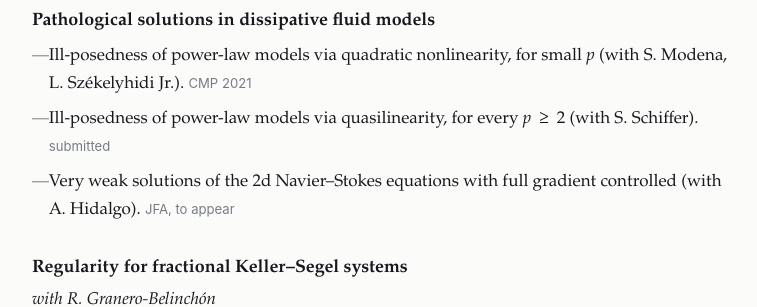
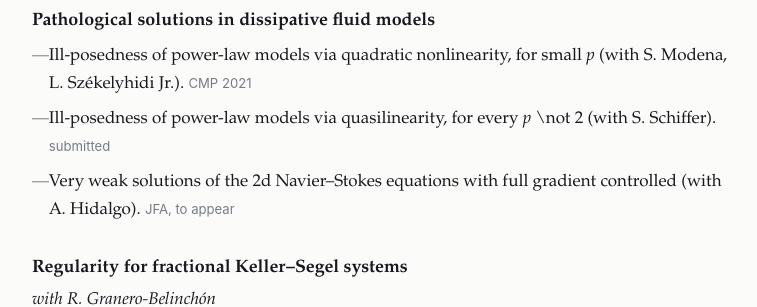
Before and after one commit to janburczak/janburczak.github.io, a Jekyll site: the page built from index.md, in a window 1280 px wide. Shown: the part 1070-1377 px from the top of the page, without its empty margins (216-973 px from the left). Built offline with Jekyll 4.4.1, drawn with Linux system fonts in a browser that asks for light colours.

Commit message:
Update index.md

```diff
--- a/index.md
+++ b/index.md
@@ -35,7 +35,7 @@ PDEs, used to settle the zeroth law of scalar turbulence.
 
 - Ill-posedness of power-law models via quadratic nonlinearity, for small *p* (with S. Modena,
   L. Székelyhidi Jr.). *CMP 2021*{: .venue}
-- Ill-posedness of power-law models via quasilinearity, for every *p* ≥ 2 (with S. Schiffer).
+- Ill-posedness of power-law models via quasilinearity, for every *p* \not 2 (with S. Schiffer).
   *submitted*{: .venue}
 - Very weak solutions of the 2d Navier–Stokes equations with full gradient controlled (with
   A. Hidalgo). *JFA, to appear*{: .venue}
```
